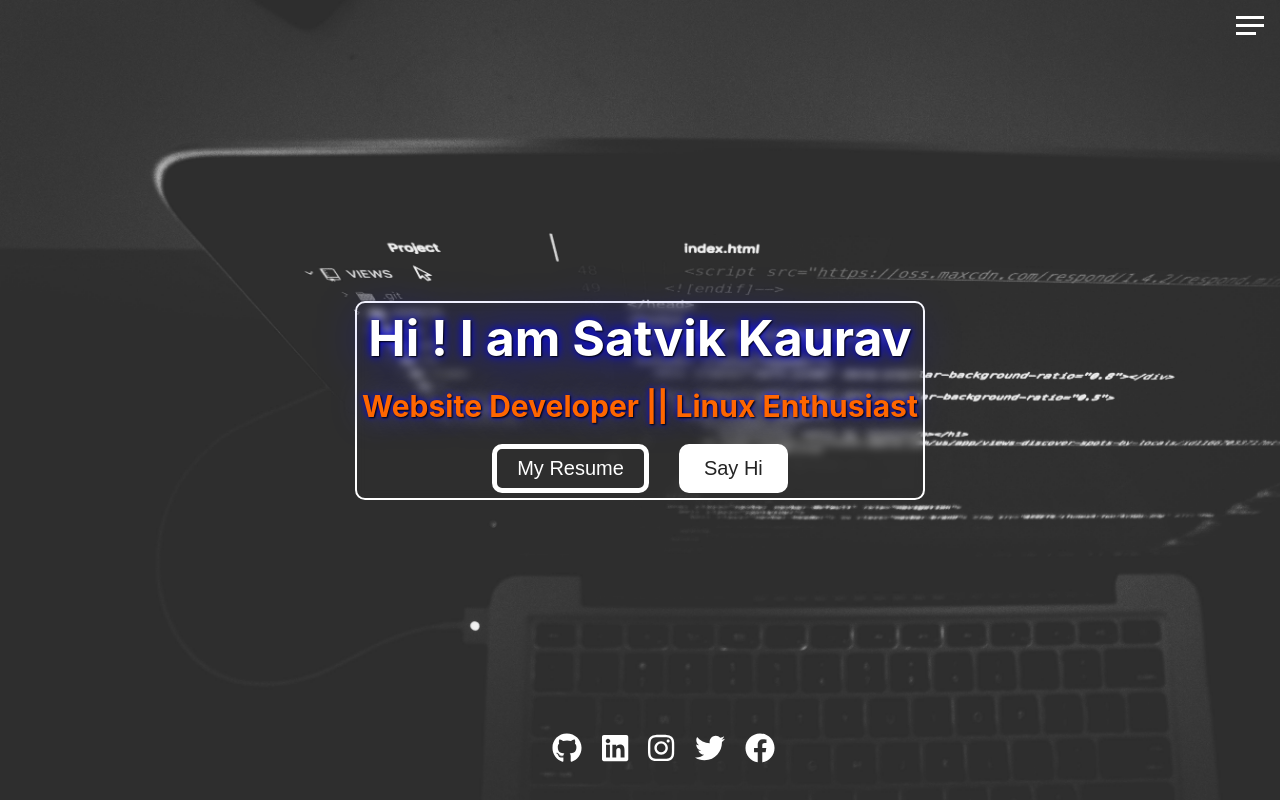
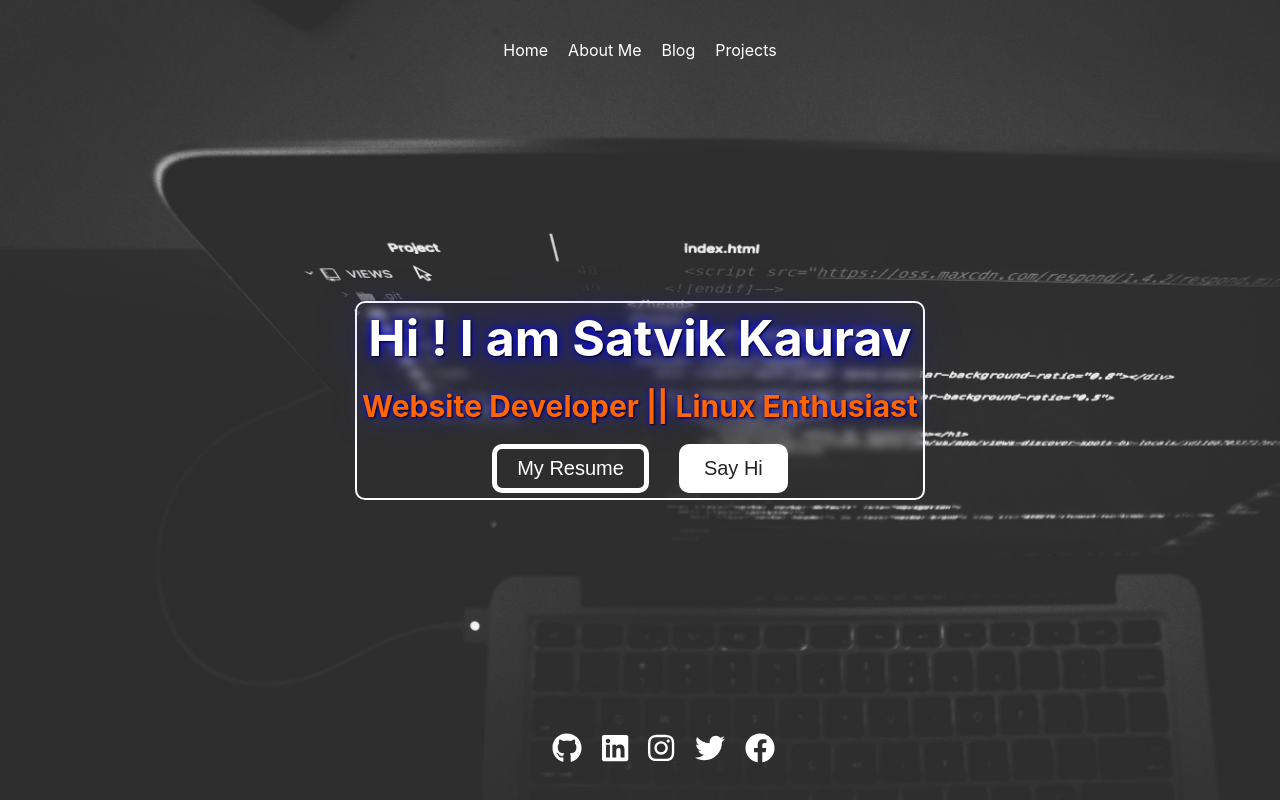
Before and after one commit to satvikkaurav/portfolio, a Next.js app: page / in a window 1280 px wide. Built offline with nearby package versions, Linux system fonts and the light colour scheme.

Commit message:
Added Nav for full page

```diff
--- a/components/Nav/Nav.module.scss
+++ b/components/Nav/Nav.module.scss
@@ -13,7 +13,9 @@
     width : 28px;
     cursor: pointer;
     @include transition-ease;
-
+    @include media-sm{
+        visibility: hidden;
+    }
 
     &__burger{
         position: absolute;
@@ -120,3 +122,34 @@
         transition-delay : ($i * 0.1s) + 0.15s;
     }
 }
+
+.main_nav {
+    position: absolute;
+    top: 5vh;
+    justify-content: center;
+    text-align: center;
+    height: 5%;
+    width: 100%;
+    display: flex;
+    flex-direction: row;
+    grid-gap: 20px;
+    @include media-vsm{
+        visibility: hidden;
+    }
+    @include media-sm{
+        visibility: visible;
+    }
+
+    color: white;
+    z-index: 50;
+    list-style-type: none;
+    li{
+      cursor: pointer;
+      transition: transform 0.2s ease-in;
+      &:hover{
+        color: $color-2;
+        border-bottom: solid 5px;
+        transform: translateY(-3px);
+      }
+    }
+  }
--- a/components/Nav/index.jsx
+++ b/components/Nav/index.jsx
@@ -30,18 +30,28 @@ function Nav(){
                     <Link href="/aboutme" className={!showMenu ? styles.menu_nav__link : `${styles.menu_nav__link} ${styles.open}`}>About Me</Link>
                 </li>
                 <li className={!showMenu ? styles.menu_nav__item:`${styles.menu_nav__item} ${styles.open}`}>
-                    <Link href="/skills" className={!showMenu ? styles.menu_nav__link : `${styles.menu_nav__link} ${styles.open}`}>Skills</Link>
+                    <Link href="/blog" className={!showMenu ? styles.menu_nav__link : `${styles.menu_nav__link} ${styles.open}`}>Blog</Link>
                 </li>
                 <li className={!showMenu ? styles.menu_nav__item:`${styles.menu_nav__item} ${styles.open}`}>
                     <Link href="/projects" className={!showMenu ? styles.menu_nav__link : `${styles.menu_nav__link} ${styles.open}`}>Projects</Link>
                 </li>
-                <li className={!showMenu ? styles.menu_nav__item:`${styles.menu_nav__item} ${styles.open}`}>
-                    <Link href="/contact" className={!showMenu ? styles.menu_nav__link : `${styles.menu_nav__link} ${styles.open}`}>Contact Me</Link>
-                </li>
-
 
             </ul>
         </nav>
+        <div className={styles.main_nav}>
+          <Link href="/">
+          <li className={styles.aboutme}>Home</li>
+          </Link>
+          <Link href="/aboutme">
+          <li className={styles.aboutme}>About Me</li>
+          </Link>
+          <Link href="/blog">
+          <li className={styles.blog}>Blog</li>
+          </Link>
+          <Link href = "/projects">
+          <li className={styles.projects}>Projects</li>
+          </Link>
+        </div>
         </header>
         </>
     );
```
